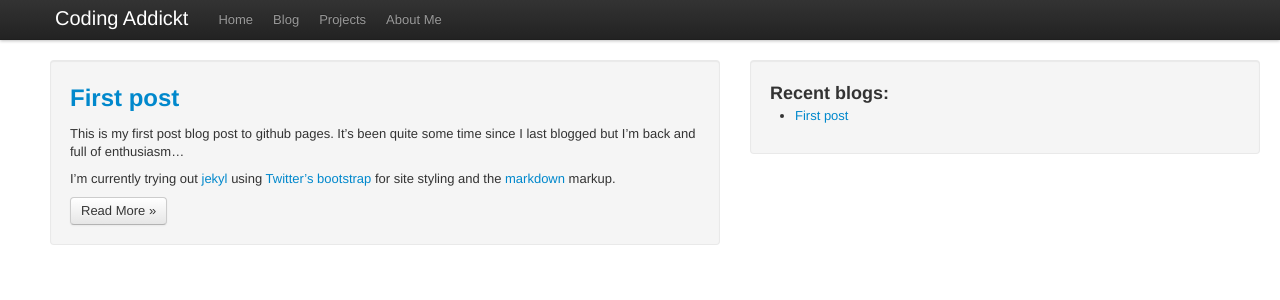
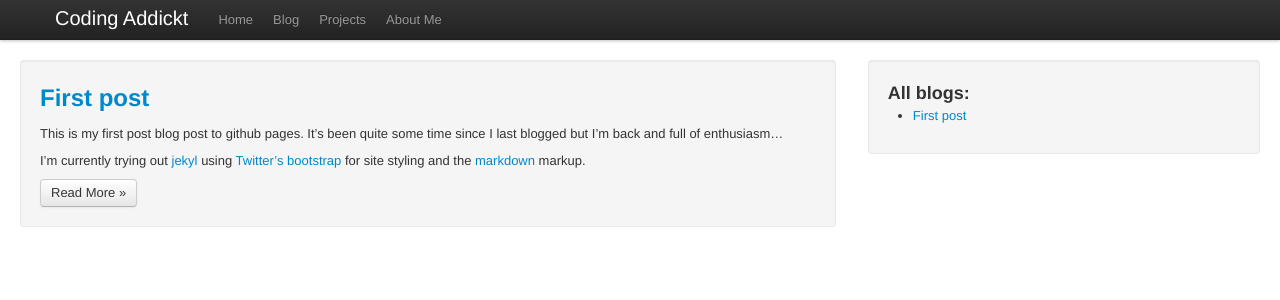
Before and after one commit to oxlade39/oxlade39.github.com, a Jekyll site: the page built from index.html, in a window 1280 px wide. Shown: the top 300 px of the page. Built offline with Jekyll 4.4.1, drawn with Linux system fonts in a browser that asks for light colours; nearby versions of some CDN libraries.

Commit message:
fixinf fluid layout

```diff
--- a/_layouts/default.html
+++ b/_layouts/default.html
@@ -59,7 +59,13 @@
       </div>
     </div>
 
-	<div class="container-fluid">{{ content }}</div>
+	<div class="container-fluid">
+		<div class="row-fluid">
+			<div class="span12">
+				{{ content }}
+			</div>
+		</div>
+	</div>
 
     <!-- Le javascript
     ================================================== -->
--- a/index.html
+++ b/index.html
@@ -2,14 +2,11 @@
 layout: default
 title: index
 ---
-
 <div class="row-fluid">
-
-	<div class="span12">
-
-		<div class="span7">
 		<div class="row-fluid">
+			<div class="span8">
 				{% for post in site.posts limit: 7 %}
+				<div class="row-fluid">
 					<div class="span12">
 						<div class="well">
 							<h2><a href="{{ first_post.url }}">{{ post.title }}</a></h2>
@@ -19,20 +16,20 @@ title: index
 									Read More &raquo;
 								</a>
 							</div>
-					</div> <!-- // well -->
+						</div>
 					</div> <!-- // span12 -->
+				</div> <!-- // row-fluid -->
 				{% endfor %}
 			</div>
-		</div>
-
-		<div class="well span5">
-			<h3 id="purple">Recent blogs:</h3>
+			<div class="span4">
+				<div class="well">
+					<h3 id="purple">All blogs:</h3>
 					<ul class="recent">
 			  			{% for post in site.posts limit: 7 %}
 			    		<li><a href="{{ post.url }}">{{ post.title }}</a></li>
 			  			{% endfor %}
 					</ul>
 				</div>
-
 			</div>
+		</div> <!-- // row-fluid -->
 </div>
```
Also changed, not shown: _layouts/post.html (+5 -8 lines). Lines whose indentation alone changed are shown as unchanged.
